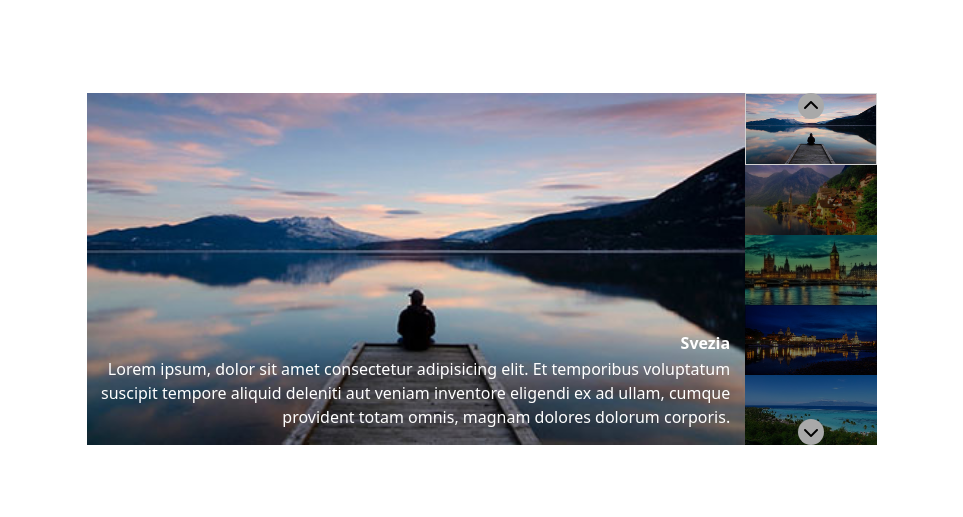
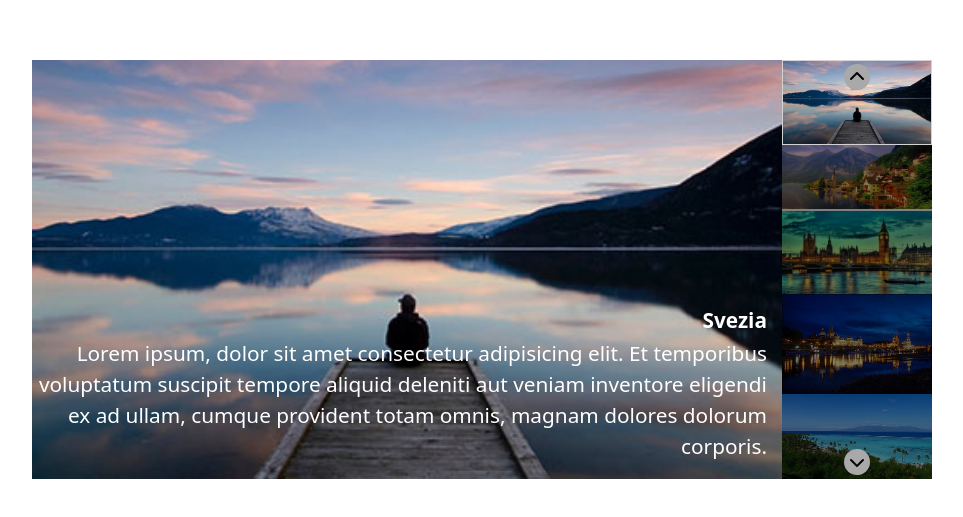
Before and after one commit to NicolaL95/js-array-carousel, a plain HTML site: page index.html in a window 1280 px wide. Shown: the part 131-648 px from the top of the page, without its empty margins (158-1121 px from the left). Drawn offline with nearby package versions, Linux system fonts and the light colour scheme.

Commit message:
Fine lavorazione principale inizio lavoro rifinitura

```diff
--- a/index.html
+++ b/index.html
@@ -15,46 +15,43 @@
 </head>
 
 <body>
-
-    <script src="./main.js"></script>
-</body>
     <div class="container mw_900 center_pos">
         <div class="row">
             <div class="col-10 p-0">
                 <div class="big_image_container position-relative">
-                <img id="img_main" class="w-100 h_main" src="./img/01.jpg" alt="">
-                <div class="desc_container position-absolute bottom-0 right_0 text-white">
-                    <p id="title_desc" class="mb_2px fw-bolder">Svezia</p>
+                    <!-- <img id="img_main" class="w-100 h_main" src="./img/01.jpg" alt=""> -->
+                    <div class="desc_container position-absolute bottom-0 right_0 text-white font_1_3">
+                        <!--  <p id="title_desc" class="mb_2px fw-bolder">Svezia</p>
                     <p id="text_desc">Lorem ipsum, dolor sit amet consectetur adipisicing elit. Et temporibus voluptatum
                         suscipit
                         tempore aliquid deleniti aut
                         veniam inventore eligendi ex ad ullam, cumque provident totam omnis, magnam dolores dolorum
-                        corporis.</p>
+                        corporis.</p> -->
                     </div>
                 </div>
             </div>
             <div class="col-2 d-flex flex-column p-0 position-relative">
                 <div class="top_button position-absolute text-white arrow">
-                <button id="go_top" type="button" onclick="change_image_top()"><i
+                    <button id="go_top" class="mt-1" type="button" onclick="change_image_top()"><i
                             class="fas fa-chevron-up"></i></button>
                 </div>
                 <div class="image_container image_container-1 sel_border">
-                <img class="w-100" src="./img/01.jpg" alt="">
+                    <!-- <img class="w-100" src="./img/01.jpg" alt=""> -->
                 </div>
                 <div class="image_container image_container-2 obscured">
-                <img class="w-100" src="./img/02.jpg" alt="">
+                    <!-- <img class="w-100" src="./img/02.jpg" alt=""> -->
                 </div>
                 <div class="image_container image_container-3 obscured">
-                <img class="w-100" src="./img/03.jpg" alt="">
+                    <!-- <img class="w-100" src="./img/03.jpg" alt=""> -->
                 </div>
                 <div class="image_container image_container-4 obscured">
-                <img class="w-100" src="./img/04.jpg" alt="">
+                    <!-- <img class="w-100" src="./img/04.jpg" alt=""> -->
                 </div>
                 <div class="image_container image_container-5 obscured">
-                <img class="w-100" src="./img/05.jpg" alt="">
+                    <!-- <img class="w-100" src="./img/05.jpg" alt=""> -->
                 </div>
                 <div class="bottom_button position-absolute text-white arrow a_bot">
-                <button id="go_bottom" type="button" onclick="change_image_bottom()"><i
+                    <button id="go_bottom" class="mb-1" type="button" onclick="change_image_bottom()"><i
                             class="fas fa-chevron-down"></i></button>
 
                 </div>
@@ -62,4 +59,7 @@
         </div>
     </div>
 
+    <script src="./main.js"></script>
+</body>
+
 </html>
--- a/main.js
+++ b/main.js
@@ -22,7 +22,25 @@ const text = [
     'Et temporibus voluptatum suscipit tempore aliquid deleniti aut veniam inventore eligendi ex ad ullam,',
 ]
 
+let element;
+let container;
 
+for (let index = 0; index < items.length; index++) {
+    if (index == 0) {
+        element = `<img id="img_main" class="w-100 h_main" src="./${items[index]}" alt=""></img>`
+        container = document.querySelector(".big_image_container")
+        container.innerHTML += element;
+        element = `<p id = "title_desc" class="mb_2px fw-bolder" >${title[index]}</p >`
+        container = document.querySelector(".desc_container")
+        container.innerHTML += element;
+        element = ` <p id="text_desc">${text[index]}</p>`
+        container = document.querySelector(".desc_container")
+        container.innerHTML += element;
+    }
+    element = `<img class="w-100" src="./${items[index]}" alt="immagine ${index + 1}">`;
+    container = document.querySelector(`.image_container-${index + 1}`);
+    container.innerHTML += element;
+}
 
 
 let img_finder = 0;
--- a/style.css
+++ b/style.css
@@ -1,20 +1,24 @@
 .carousel_container{
-    width: 1000px;
+    width:1000px;
 }
 
 /* UTILITY */
+
+.image_container{
+    height: 100%;
+}
 
 .mw_900{
     max-width: 900px!important;
 }
 
 .h_main{
-height: 352px;
+    height: 419px;
 }
-
+/*
 .image_container img{
     height: calc(350px / 5);
-}
+} */
 
 .mb_2px{
 margin-bottom: 2px;
@@ -75,7 +79,11 @@ bottom: 0;
     background-color: darkgrey;
 }
 
-/* DIMENSIONI */
-/* .image_container{
-    height: 50px;
-} */
+/* FORMATTAZIONE TESTO */
+.font_1_3{
+font-size: 1.3rem;
+}
+
+.text_desc{
+    font-weight: 700;
+}
```
Lines whose indentation alone changed are shown as unchanged.
